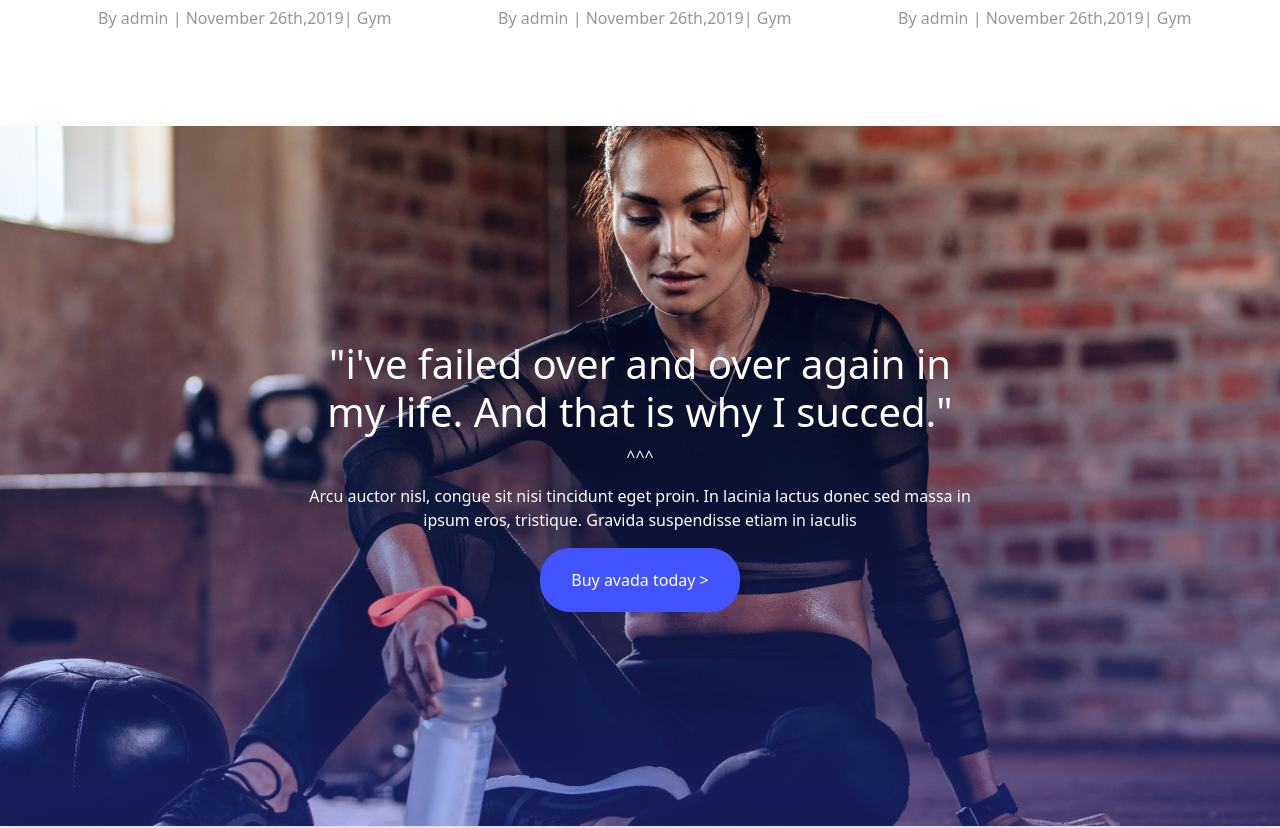
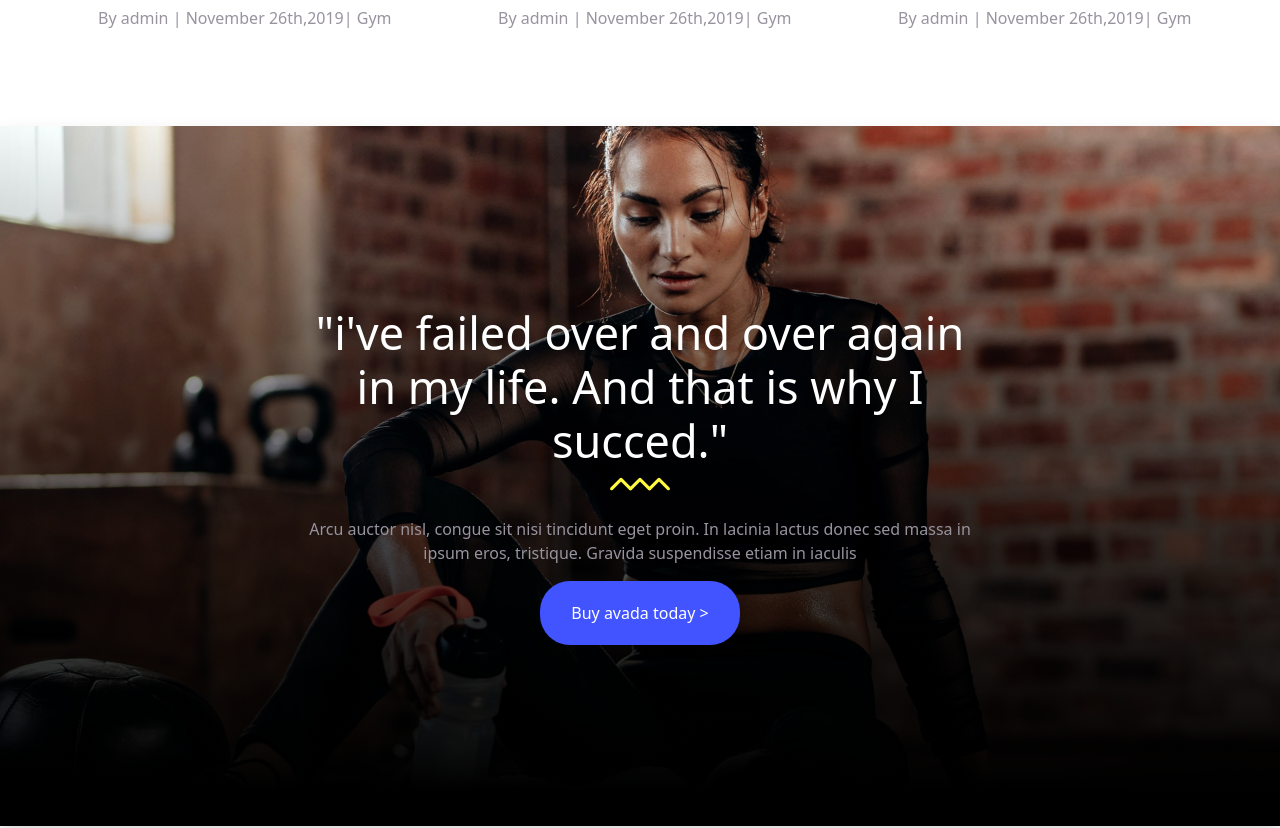
Before and after one commit to matteo2302/proj-html-vuejs, a Vue app: page / in a window 1280 px wide. Shown: the part 4440-5268 px from the top of the page. Built offline with nearby package versions, Linux system fonts and the light colour scheme.

Commit message:
buy avada

```diff
--- a/src/components/AppBuyAvada.vue
+++ b/src/components/AppBuyAvada.vue
@@ -5,8 +5,8 @@ export default{}
 <div class="avada-cont">
     <div class="shadow ">
         <div class="container d-flex flex-column justify-content-center text-center"><h1>"i've failed over and over again in my life. And that is why I succed."</h1>
-        <p>^^^</p>
-        <p>Arcu auctor nisl, congue sit nisi tincidunt eget proin. In lacinia lactus donec sed massa in ipsum eros, tristique. Gravida suspendisse etiam in iaculis</p>
+        <p><i class="fa-solid fa-chevron-up"></i><i class="fa-solid fa-chevron-up"></i><i class="fa-solid fa-chevron-up"></i></p>
+        <p class="color-grey">Arcu auctor nisl, congue sit nisi tincidunt eget proin. In lacinia lactus donec sed massa in ipsum eros, tristique. Gravida suspendisse etiam in iaculis</p>
         <div class="btn-position"><button>Buy avada today ></button></div>
         </div>
 
@@ -21,14 +21,25 @@ export default{}
     background-position: center;
     background-size: cover;
 }
+h1{
+    font-size: 45px;
+}
+.color-grey{
+    color: #98939F;
+}
 .shadow{
-    background-image:linear-gradient(to top, #4154ff54 5%,transparent);
+    background-image:linear-gradient(to top, black 5%,transparent);
     height: 700px;
 }
 .container{
     width: 700px;
     height: 700px;
     color:white
+}
+i{
+    color: #FFF941;
+    margin: -3px;
+    font-size: 25px;
 }
 button{
     padding: 20px 0;
```
